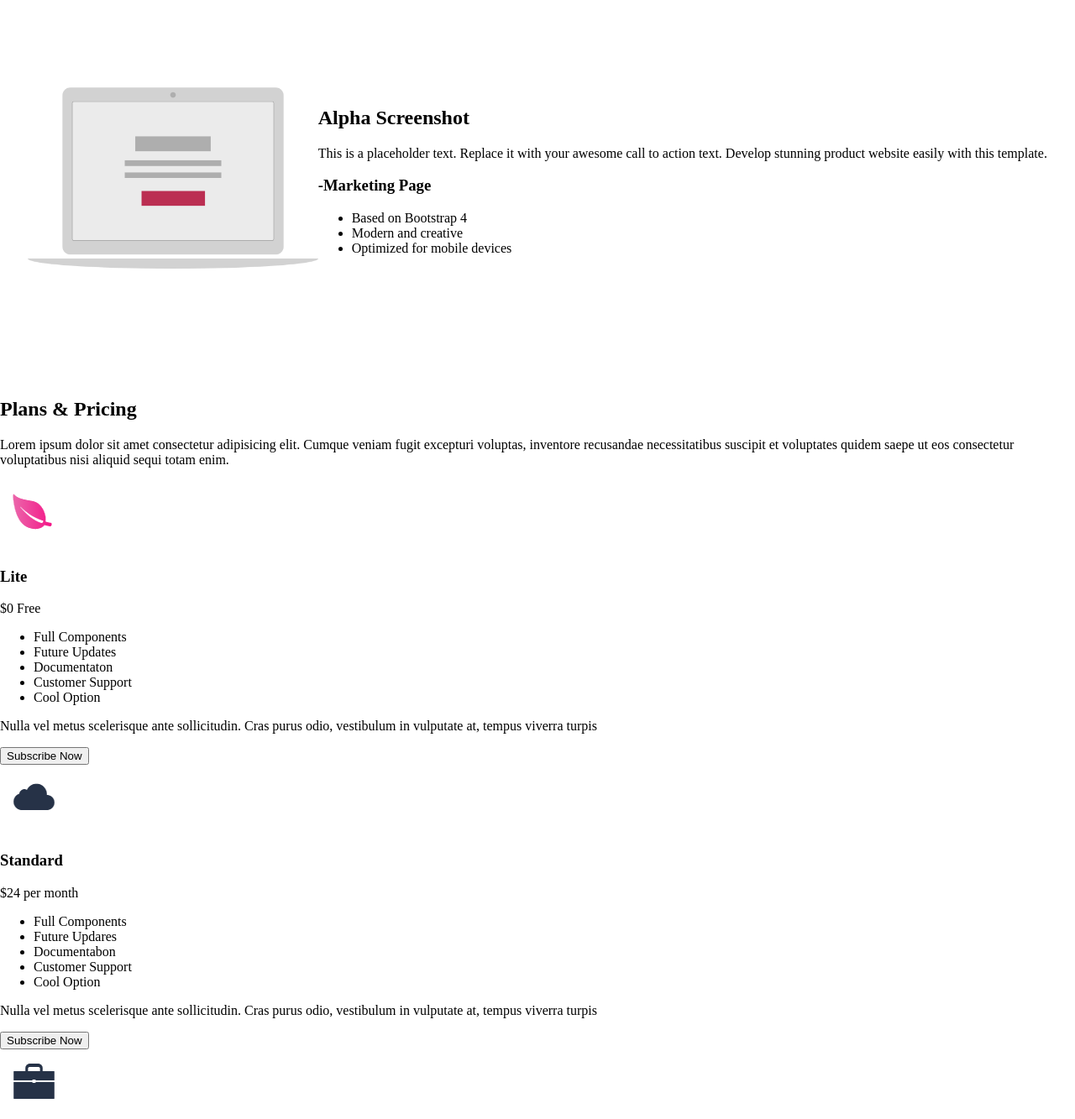
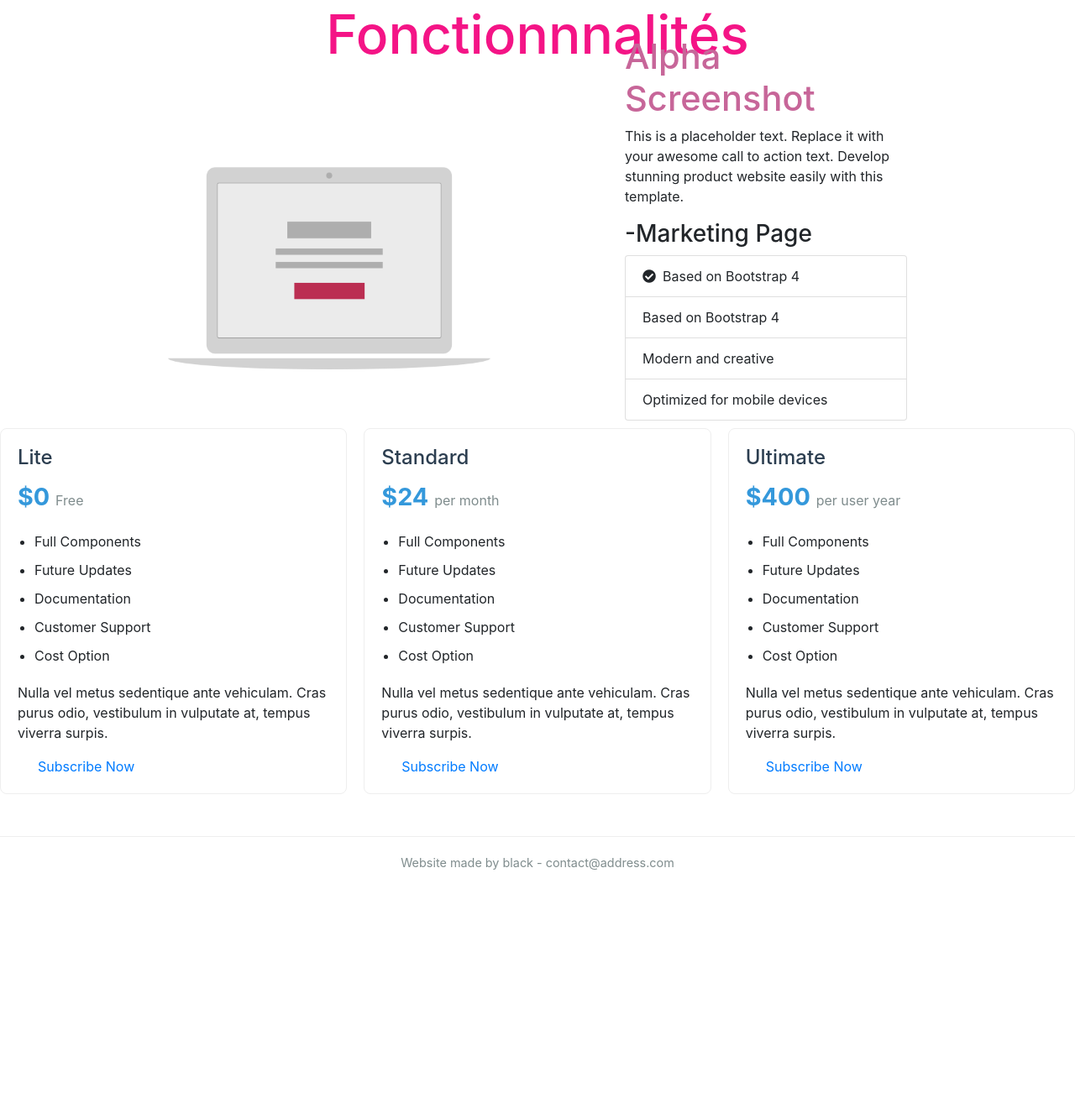
Before and after one commit to Brian7st/product-page, a plain HTML site: page index.html in a window 1280 px wide. Shown: the part 823-2156 px from the top of the page at 84% size. After the commit the page ends 1877 px from the top, so only its background shows below. Drawn offline with nearby package versions, Linux system fonts and the light colour scheme.

Commit message:
continuar

```diff
--- a/index.html
+++ b/index.html
@@ -4,6 +4,8 @@
     <meta charset="UTF-8">
     <meta name="viewport" content="width=device-width, initial-scale=1.0">
     <link rel="stylesheet" href="style/style.css">
+    <link rel="stylesheet" href="https://stackpath.bootstrapcdn.com/bootstrap/4.5.2/css/bootstrap.min.css">
+    <link rel="stylesheet" href="https://cdnjs.cloudflare.com/ajax/libs/font-awesome/5.15.1/css/all.min.css">
     <title>Document</title>
 </head>
 <body>
@@ -37,93 +39,69 @@
     <h2 class="titulo">Fonctionnnalités</h2>
     <div class="divcontainertwo">
         <div><img src="assets/laptop.png" alt=""></div>
-        <div>
+        <div class="containertwoDiv">
             <h2>Alpha Screenshot</h2>
             <p>
                 This is a placeholder text. Replace it with your awesome call to action text. Develop stunning product website easily with this template.
             </p>
             <h3>-Marketing Page </h3>
-            <ul>
-                <li>Based on Bootstrap 4 </li>
-                <li>Modern and creative </li>
-                <li>Optimized for mobile devices</li>
+            <ul class="list-group">
+                <li class="list-group-item">
+                <i class="fas fa-check-circle mr-2"></i>Based on Bootstrap 4 </li>
+                <li class="list-group-item">Based on Bootstrap 4 </li>
+                <li class="list-group-item">Modern and creative </li>
+                <li class="list-group-item">Optimized for mobile devices</li>
             </ul>
         </div>
     </div>
 </section>
-<section>
-    <div>
-        <h2>Plans & Pricing </h2>
-        <p>Lorem ipsum dolor sit amet consectetur adipisicing elit. Cumque veniam fugit excepturi voluptas, inventore recusandae necessitatibus suscipit et voluptates quidem saepe ut eos consectetur voluptatibus nisi aliquid sequi totam enim.</p>
-    </div>
-    <div>
-        <div>
-             <div>
-                <img src="assets/hoja.png" alt="">
-                <h3>Lite </h3>
+<div class="pricing-plans">
+            <div class="plan">
+                <h3>Lite</h3>
+                <div class="price">$0 <small>Free</small></div>
+                <ul>
+                    <li>Full Components</li>
+                    <li>Future Updates</li>
+                    <li>Documentation</li>
+                    <li>Customer Support</li>
+                    <li>Cost Option</li>
+                </ul>
+                <p>Nulla vel metus sedentique ante vehiculam. Cras purus odio, vestibulum in vulputate at, tempus viverra surpis.</p>
+                <a href="#" class="button">Subscribe Now</a>
             </div>
-            <p>
-                $0 Free
-            </p>
-            <ul>
-                <li>Full Components </li>
-                <li>Future Updates </li>
-                <li>Documentaton </li>
-                <li>Customer Support </li>
-                <li>Cool Option </li>
-            </ul>
-            <p>Nulla vel metus scelerisque ante sollicitudin. Cras purus odio, vestibulum in vulputate at, tempus viverra turpis </p>
 
-            <button>Subscribe Now  </button>
+            <div class="plan">
+                <h3>Standard</h3>
+                <div class="price">$24 <small>per month</small></div>
+                <ul>
+                    <li>Full Components</li>
+                    <li>Future Updates</li>
+                    <li>Documentation</li>
+                    <li>Customer Support</li>
+                    <li>Cost Option</li>
+                </ul>
+                <p>Nulla vel metus sedentique ante vehiculam. Cras purus odio, vestibulum in vulputate at, tempus viverra surpis.</p>
+                <a href="#" class="button">Subscribe Now</a>
+            </div>
+
+            <div class="plan">
+                <h3>Ultimate</h3>
+                <div class="price">$400 <small>per user year</small></div>
+                <ul>
+                    <li>Full Components</li>
+                    <li>Future Updates</li>
+                    <li>Documentation</li>
+                    <li>Customer Support</li>
+                    <li>Cost Option</li>
+                </ul>
+                <p>Nulla vel metus sedentique ante vehiculam. Cras purus odio, vestibulum in vulputate at, tempus viverra surpis.</p>
+                <a href="#" class="button">Subscribe Now</a>
+            </div>
         </div>
-       <div>
-             <div>
-                <img src="assets/nube.png" alt="">
-                <h3>Standard  </h3>
-            </div>
-            <p>
-                $24 per month
-            </p>
-            <ul>
-                <li>Full Components </li>
-                <li>Future Updares </li>
-                <li>Documentabon </li>
-                <li>Customer Support </li>
-                <li> Cool Option </li>
-            </ul>
-            <p>Nulla vel metus scelerisque ante sollicitudin. Cras purus odio, vestibulum in vulputate at, tempus viverra turpis</p>
-
-            <button>Subscribe Now </button>
-        </div>
-        <div>
-             <div>
-                <img src="assets/maletin.png" alt="">
-                <h3>Ultimate   </h3>
-            </div>
-            <p>
-                $400 Perse per user /year
-            </p>
-            <ul>
-                <li>Full Components </li>
-                <li>Future Updares </li>
-                <li>Documentabon </li>
-                <li>Customer Support </li>
-                <li> Cool Option </li>
-            </ul>
-            <p>Nulla vel metus scelerisque ante sollicitudin. Cras purus odio, vestibulum in vulputate at, tempus viverra turpis</p>
-
-            <button>Subscribe Now </button>
-        </div>
-    </div>
-</section>
-<footer>
-    <p>© Website made by Mivfx-contact@address.com </p>
-    <div>
-        <img src="" alt="">
-        <img src="" alt="">
-        <img src="" alt="">
-    </div>
-</footer>
+    </section>
+    <footer class="footer">
+        <p>Website made by black - contact@address.com</p>
+    </footer>
 
 </body>
 </html>
--- a/style/style.css
+++ b/style/style.css
@@ -59,7 +59,7 @@ a:hover{
     color: white;
 }
 .divFondoImg {
-    background-image: url(assets/hojasFondo.jpg);
+    background-image: url(/assets/hojasFondo.jpg);
     background-size: cover;
     background-repeat: no-repeat;
     width: 50%;
@@ -96,16 +96,102 @@ a:hover{
 .titulo{
     display: flex;
     justify-content: center;
-    font-size: 5rem;
+    font-size: 4rem;
     margin: 0;
+    color: #f41486;
+    margin: 4rem 0rem 5rem 0rem;
 }
 .divcontainertwo {
     display: flex;
     justify-content: center;
     align-items: center;
-    height: 60vh;
+    height: 40vh;
 }
 .divcontainertwo img{
     height: auto;
-    width: 27vw;
+    width: 30vw;
+    margin-right: 6rem;
 }
+
+.containertwoDiv {
+    width: 21rem;
+    margin-left: 4rem;
+    margin-top: -6rem;
+}
+
+.containertwoDiv h2{
+    color: #c76699;
+    font-size: 2.6rem;
+}
+
+
+
+
+
+
+
+
+
+
+
+
+
+
+.pricing-plans {
+    display: flex;
+    flex-wrap: wrap;
+    gap: 20px;
+    margin: 30px 0;
+}
+
+.plan {
+    flex: 1;
+    min-width: 250px;
+    border: 1px solid #eee;
+    border-radius: 8px;
+    padding: 20px;
+    transition: transform 0.3s, box-shadow 0.3s;
+}
+
+.plan:hover {
+    transform: translateY(-5px);
+    box-shadow: 0 10px 20px rgba(0,0,0,0.1);
+}
+
+.plan h3 {
+    font-size: 1.5rem;
+    color: #2c3e50;
+    margin-top: 0;
+}
+
+.price {
+    font-size: 1.8rem;
+    font-weight: bold;
+    color: #3498db;
+    margin: 10px 0;
+}
+
+.price small {
+    font-size: 1rem;
+    font-weight: normal;
+    color: #7f8c8d;
+}
+
+.plan ul {
+    padding-left: 20px;
+    margin: 20px 0;
+}
+
+.plan li {
+    margin-bottom: 10px;
+}
+
+/* Pie de página */
+.footer {
+    text-align: center;
+    margin-top: 50px;
+    padding-top: 20px;
+    border-top: 1px solid #eee;
+    color: #7f8c8d;
+    font-size: 0.9rem;
+}
```
